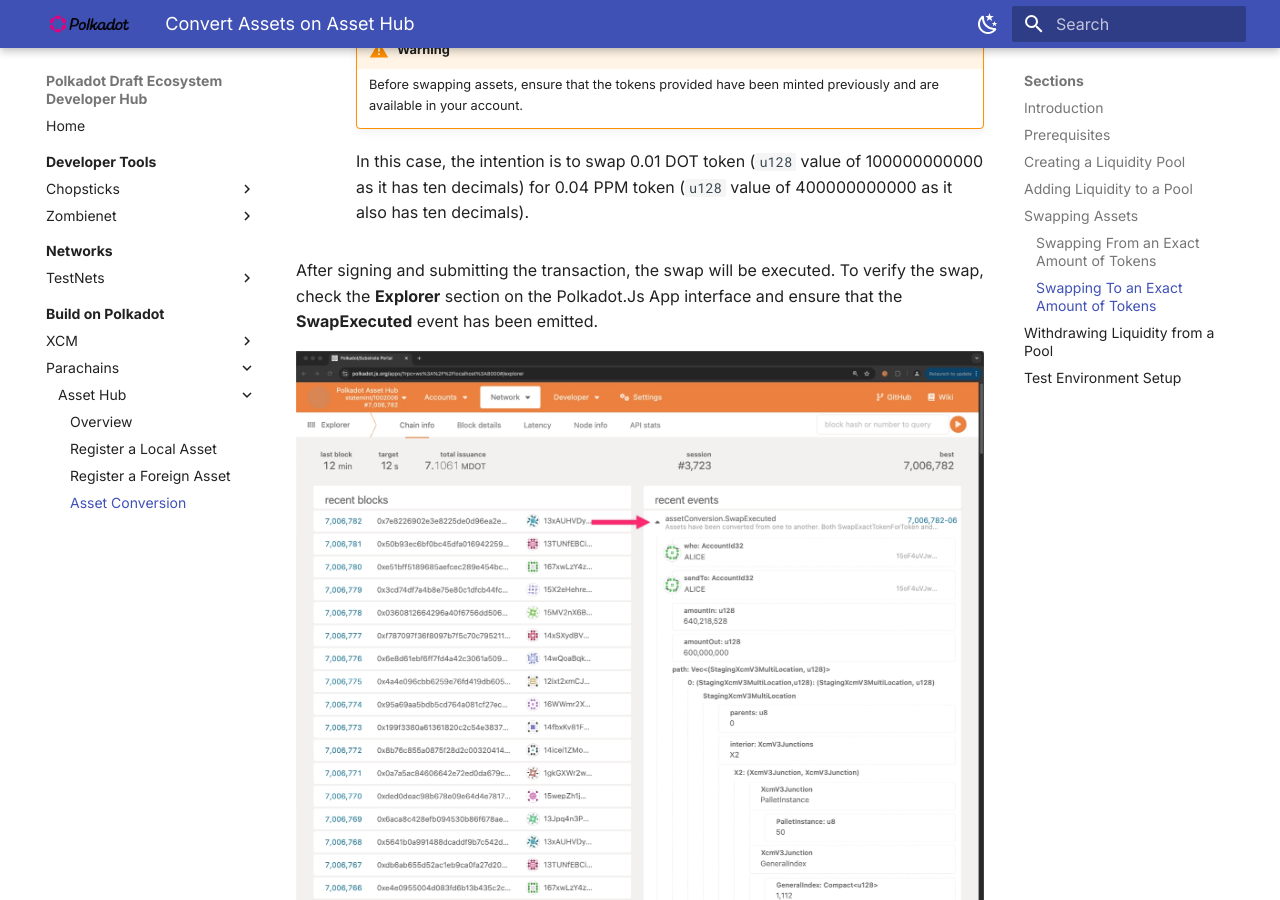
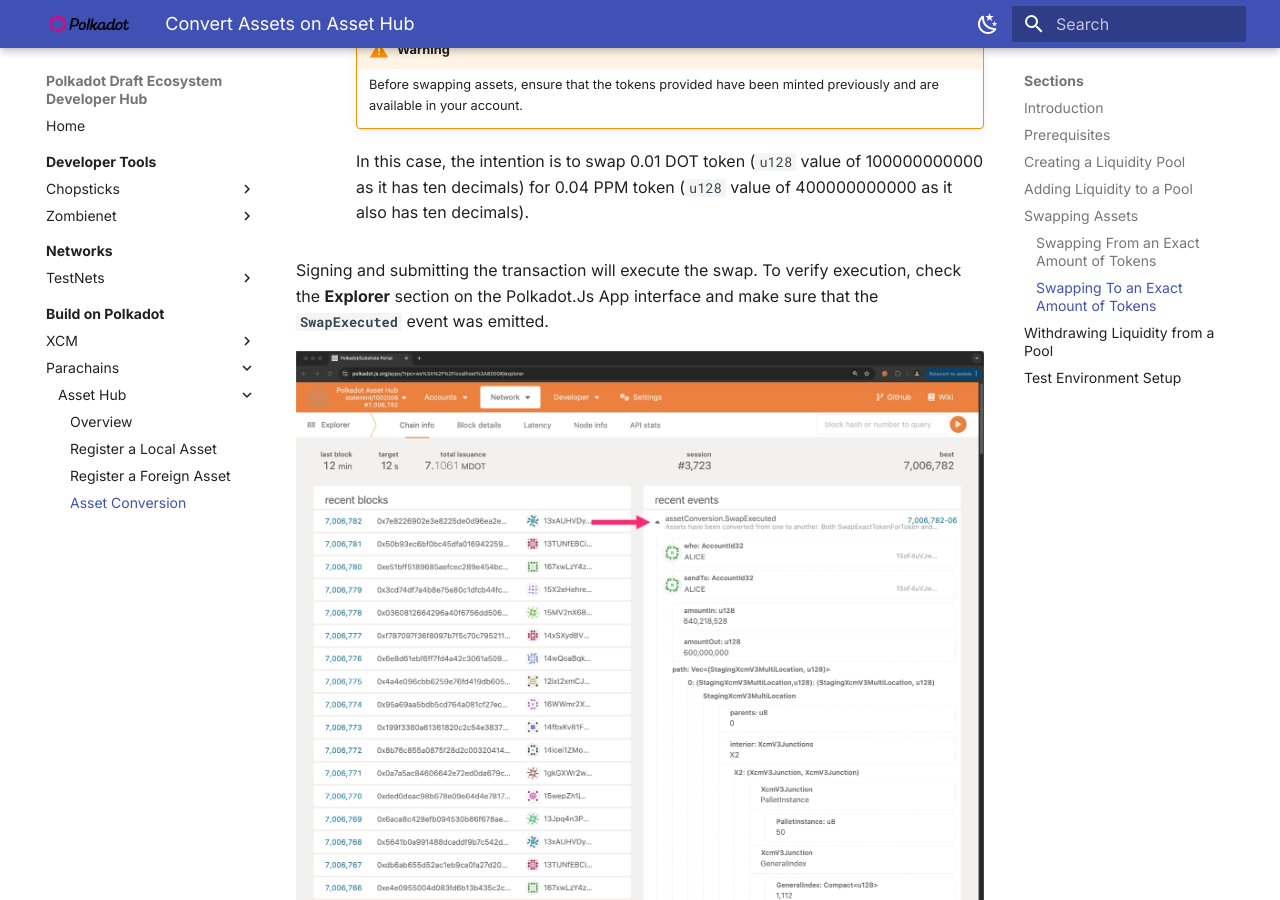
Before and after one commit to papermoonio/polkadot-ecosystem-docs-draft, an MkDocs documentation site: the page built from docs/build-on-polkadot/parachains/asset-hub/asset-conversion.md, in a window 1280 px wide and 900 px high, scrolled down 16169 px. Built offline with MkDocs 1.6.1 and Material for MkDocs 9.7.7, drawn with Linux system fonts in a browser that asks for light colours.

Commit message:
Update docs/build-on-polkadot/parachains/asset-hub/asset-conversion.md
Co-authored-by: Dawn Kelly <83190195+dawnkelly09@users.noreply.github.com>

```diff
--- a/docs/build-on-polkadot/parachains/asset-hub/asset-conversion.md
+++ b/docs/build-on-polkadot/parachains/asset-hub/asset-conversion.md
@@ -248,7 +248,7 @@
 
         In this case, the intention is to swap 0.01 DOT token (`u128` value of 100000000000 as it has ten decimals) for 0.04 PPM token (`u128` value of 400000000000 as it also has ten decimals).
 
-After signing and submitting the transaction, the swap will be executed. To verify the swap, check the **Explorer** section on the Polkadot.Js App interface and ensure that the **SwapExecuted** event has been emitted.
+Signing and submitting the transaction will execute the swap. To verify execution, check the **Explorer** section on the Polkadot.Js App interface and make sure that the **`SwapExecuted`** event was emitted.
 
 ![Swap Tokens For Exact Tokens Event](/polkadot-ecosystem-docs-draft/images/build-on-polkadot/parachains/asset-hub/asset-conversion/asset-conversion-13.webp)
 
```
